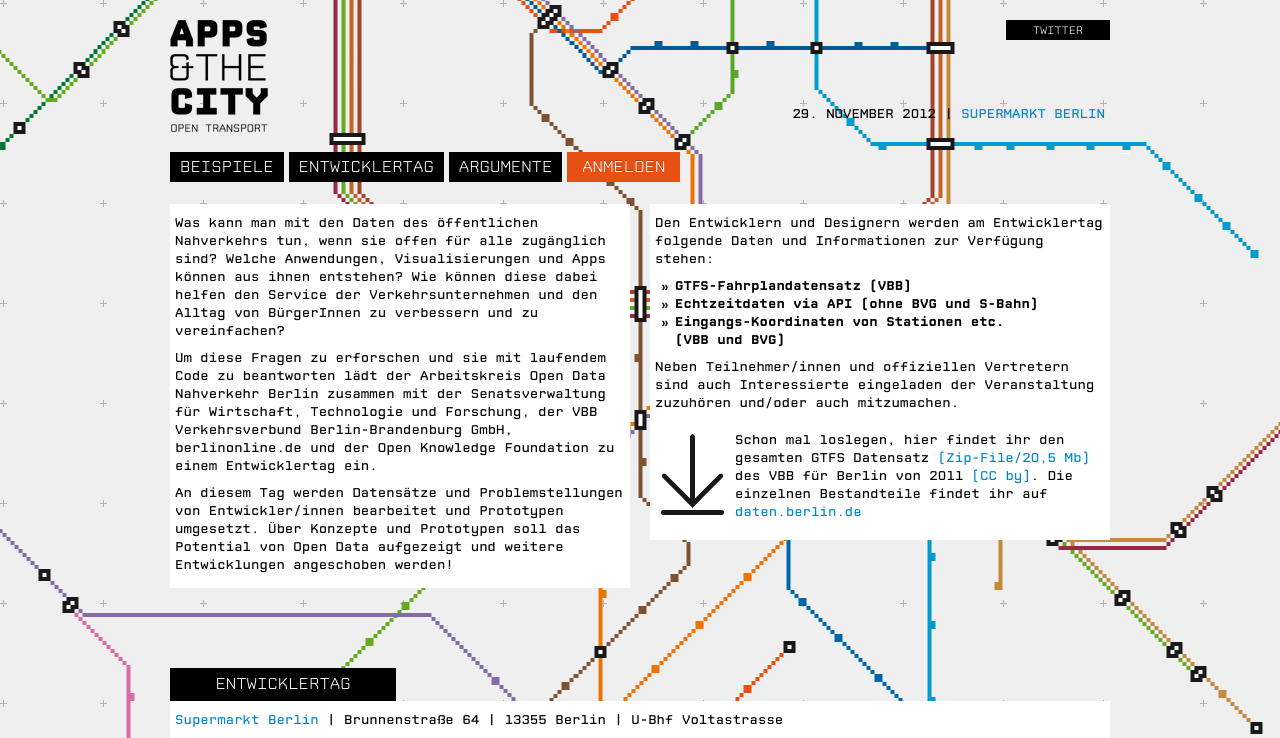
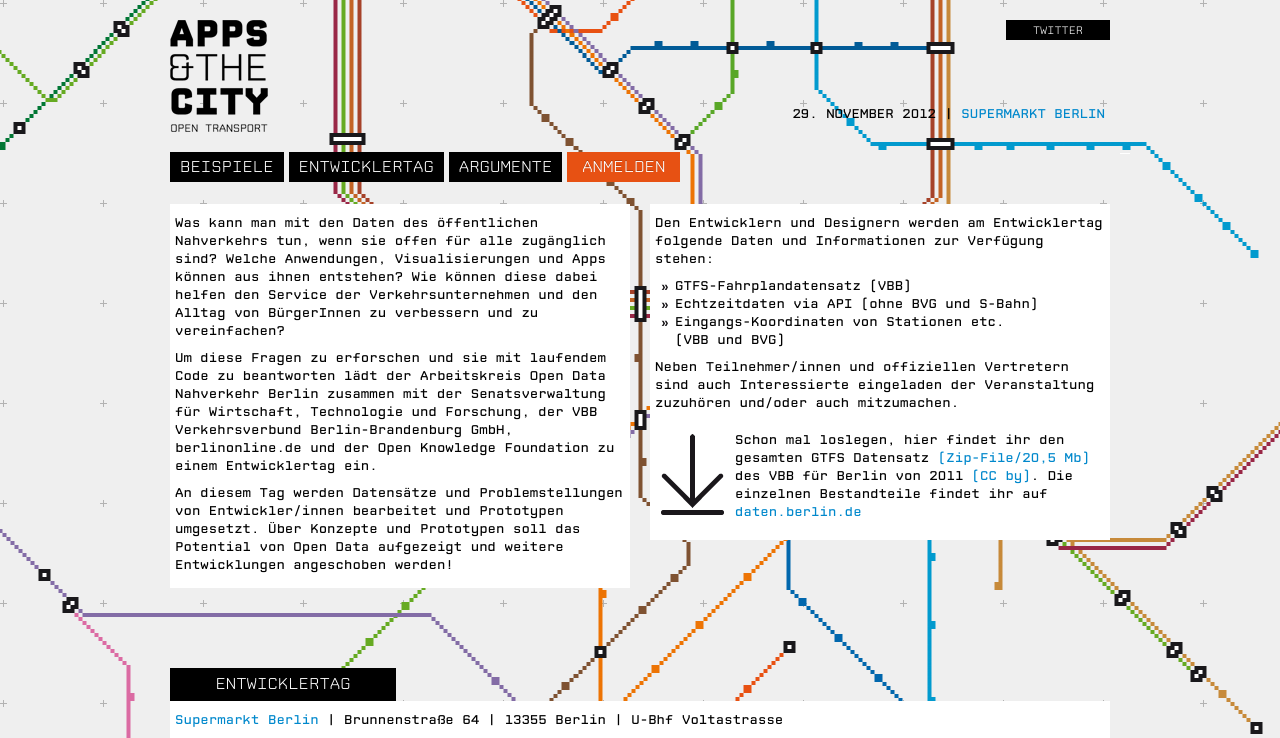
Before and after one commit to okfde/berlin.appsandthecity, a Jekyll site: the page built from index.html, in a window 1280 px wide. Shown: the top 738 px of the page. Built offline with Jekyll 4.4.1, drawn with Linux system fonts in a browser that asks for light colours; nearby versions of some CDN libraries; Markdown is read by kramdown in place of the engine named in the settings; grey boxes are pictures that could not be loaded.

Commit message:
Updated index.html

```diff
--- a/index.html
+++ b/index.html
@@ -11,7 +11,7 @@ title: Willkommen
   </div>
   <div class="span6">
     <p>Den Entwicklern und Designern werden am Entwicklertag folgende Daten und Informationen zur Verfügung stehen:</p>
-    <ul style="font-family:'CPMono_v07Bold',sans-serif;">
+    <ul style="font-family:'CPMono_v07Plain',sans-serif;">
       <li>GTFS-Fahrplandatensatz (VBB)</li>
       <li>Echtzeitdaten via API (ohne BVG und S-Bahn)</li>
       <li>Eingangs-Koordinaten von Stationen etc. <br>(VBB und BVG)</li>
```
